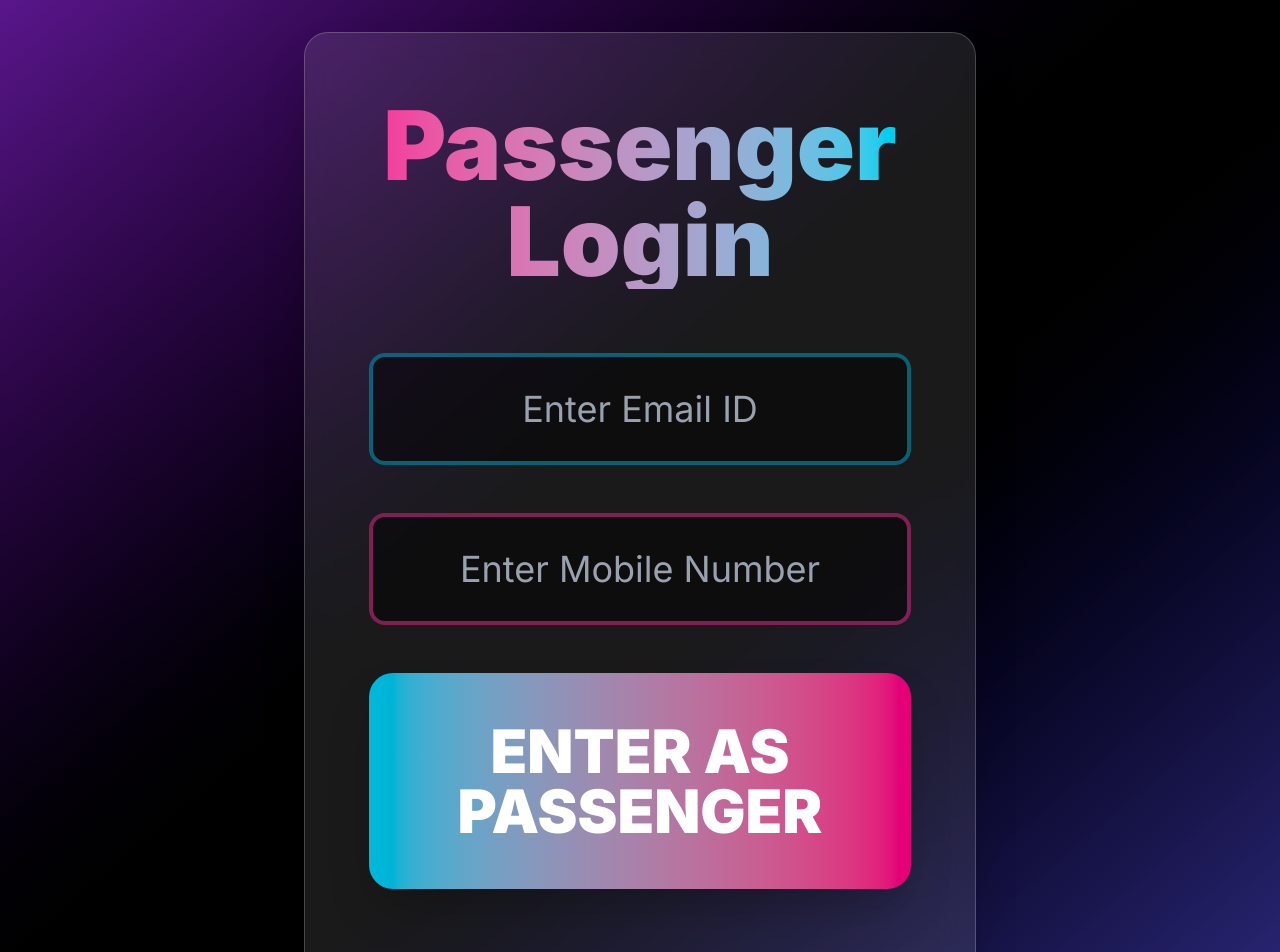
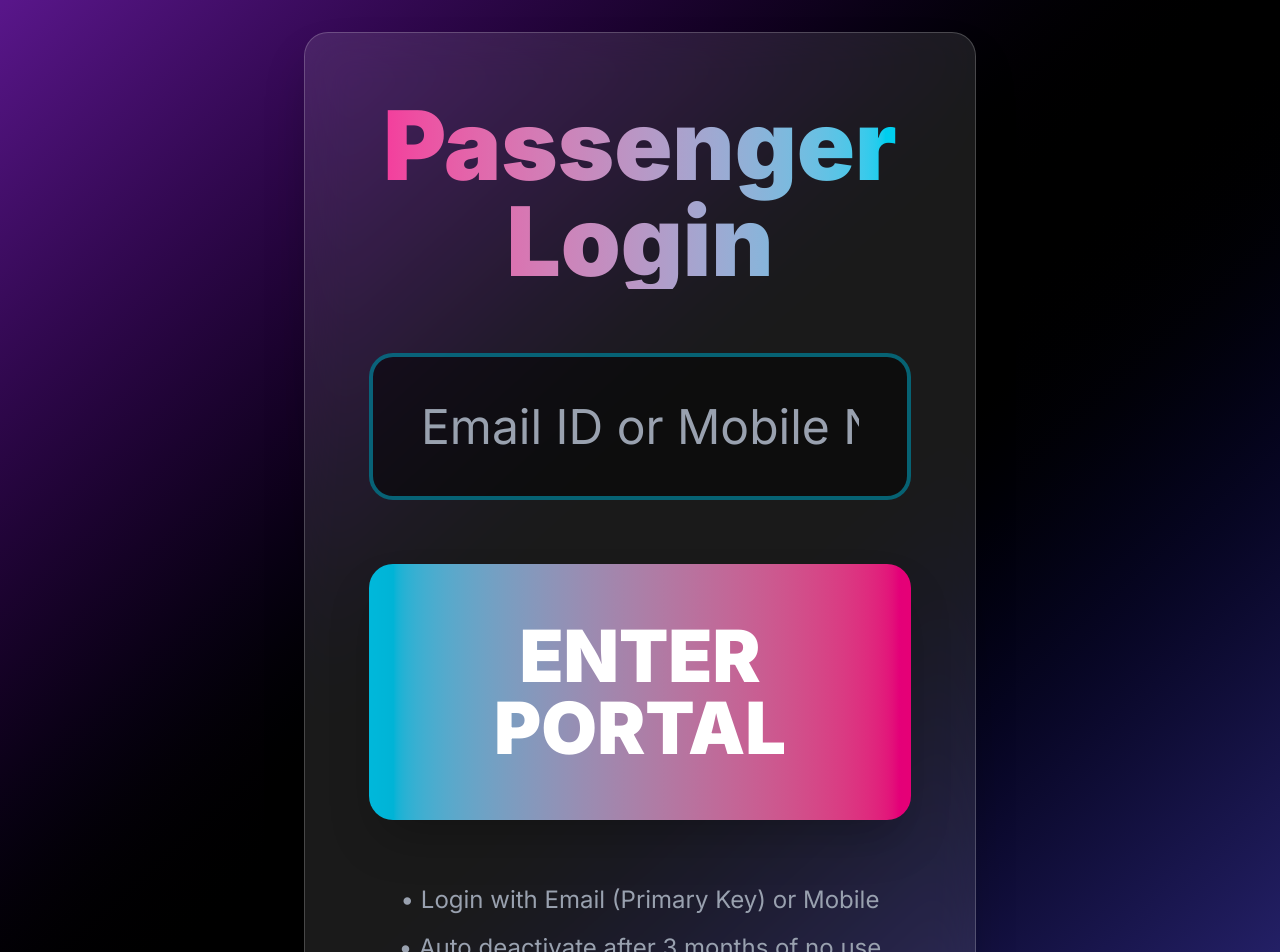
Before and after one commit to abhinay4u-source/chaloletsgo, a Next.js app: page /passenger/login in a window 1280 px wide. Shown: the top 952 px of the page. Built offline with nearby package versions, Linux system fonts and the light colour scheme; no server answers.

Commit message:
feat: real passenger master login with 3-month deactivation

```diff
--- a/src/app/passenger/login/page.tsx
+++ b/src/app/passenger/login/page.tsx
@@ -1,20 +1,63 @@
-// src/app/passenger/login/page.tsx  ← REAL PASSENGER LOGIN
+// src/app/passenger/login/page.tsx  ← FINAL REAL PASSENGER LOGIN
 'use client';
 import { useState } from 'react';
 import { useRouter } from 'next/navigation';
+import { supabase } from '@/lib/supabase';
 
 export default function PassengerLogin() {
-  const [email, setEmail] = useState('');
-  const [mobile, setMobile] = useState('');
+  const [input, setInput] = useState('');
+  const [loading, setLoading] = useState(false);
   const router = useRouter();
 
-  const handleLogin = (e: React.FormEvent) => {
+  const handleLogin = async (e: React.FormEvent) => {
     e.preventDefault();
+    setLoading(true);
 
-    // Save to localStorage (in real app: save to Supabase)
-    localStorage.setItem('passenger-auth', JSON.stringify({ email, mobile }));
+    const isEmail = input.includes('@');
+    const field = isEmail ? 'email' : 'mobile';
 
-    // Redirect to passenger portal
+    const { data: passenger, error } = await supabase
+      .from('passengers')
+      .select('id, name, is_active, last_login, deactivated_at')
+      .eq(field, input)
+      .single();
+
+    if (error || !passenger) {
+      alert('Passenger not found. Please register first.');
+      setLoading(false);
+      return;
+    }
+
+    // CHECK IF DEACTIVATED
+    if (!passenger.is_active) {
+      const confirmReactivate = confirm(
+        `Your account was deactivated on ${new Date(passenger.deactivated_at!).toLocaleDateString()} due to 3 months of inactivity.\n\nDo you want to reactivate it now?`
+      );
+      if (confirmReactivate) {
+        await supabase
+          .from('passengers')
+          .update({ is_active: true, last_login: new Date(), deactivated_at: null })
+          .eq('id', passenger.id);
+      } else {
+        setLoading(false);
+        return;
+      }
+    }
+
+    // UPDATE LAST LOGIN
+    await supabase
+      .from('passengers')
+      .update({ last_login: new Date() })
+      .eq('id', passenger.id);
+
+    // SAVE SESSION
+    localStorage.setItem('passenger-auth', JSON.stringify({
+      id: passenger.id,
+      name: passenger.name,
+      email: input.includes('@') ? input : null,
+      mobile: !input.includes('@') ? input : null
+    }));
+
     router.push('/passenger');
   };
 
@@ -25,33 +68,31 @@ export default function PassengerLogin() {
           Passenger Login
         </h1>
 
-        <form onSubmit={handleLogin} className="space-y-12">
+        <form onSubmit={handleLogin} className="space-y-16">
           <input
-            type="email"
-            placeholder="Enter Email ID"
-            value={email}
-            onChange={(e) => setEmail(e.target.value)}
+            type="text"
+            placeholder="Email ID or Mobile Number"
+            value={input}
+            onChange={(e) => setInput(e.target.value)}
             required
-            className="w-full px-10 py-8 text-4xl text-center bg-black/50 rounded-2xl text-white placeholder-gray-400 border-4 border-cyan-500/50 focus:border-cyan-400 outline-none"
+            className="w-full px-12 py-10 text-5xl text-center bg-black/50 rounded-3xl text-white placeholder-gray-400 border-4 border-cyan-500/50 focus:border-cyan-400 outline-none"
           />
 
-          <input
-            type="tel"
-            placeholder="Enter Mobile Number"
-            value={mobile}
-            onChange={(e) => setMobile(e.target.value)}
-            required
-            className="w-full px-10 py-8 text-4xl text-center bg-black/50 rounded-2xl text-white placeholder-gray-400 border-4 border-pink-500/50 focus:border-pink-400 outline-none"
-          />
-
-          <button className="w-full py-12 text-6xl font-black text-white bg-gradient-to-r from-cyan-500 to-pink-600 rounded-3xl hover:scale-105 transition-all shadow-2xl">
-            ENTER AS PASSENGER
+          <button
+            type="submit"
+            disabled={loading}
+            className="w-full py-14 text-7xl font-black text-white bg-gradient-to-r from-cyan-500 to-pink-600 rounded-3xl hover:scale-105 transition-all shadow-2xl disabled:opacity-70"
+          >
+            {loading ? 'Verifying...' : 'ENTER PORTAL'}
           </button>
         </form>
 
-        <p className="text-center text-gray-400 mt-16 text-2xl">
-          Your data is saved in Master Table
-        </p>
+        <div className="text-center text-gray-400 mt-16 space-y-4 text-2xl">
+          <p>• Login with Email (Primary Key) or Mobile</p>
+          <p>• Auto deactivate after 3 months of no use</p>
+          <p>• Reactivate with one click</p>
+          <p>• Last login updated automatically</p>
+        </div>
       </div>
     </div>
   );
```
